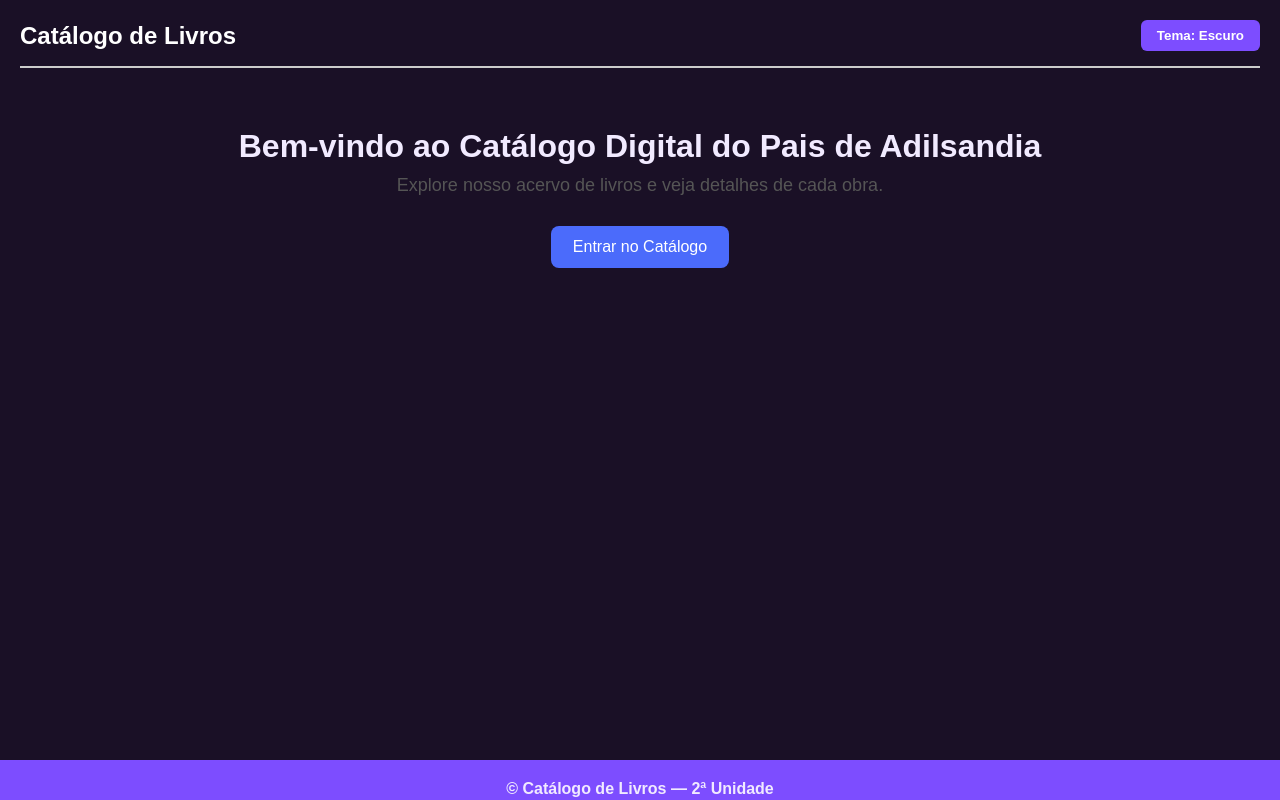
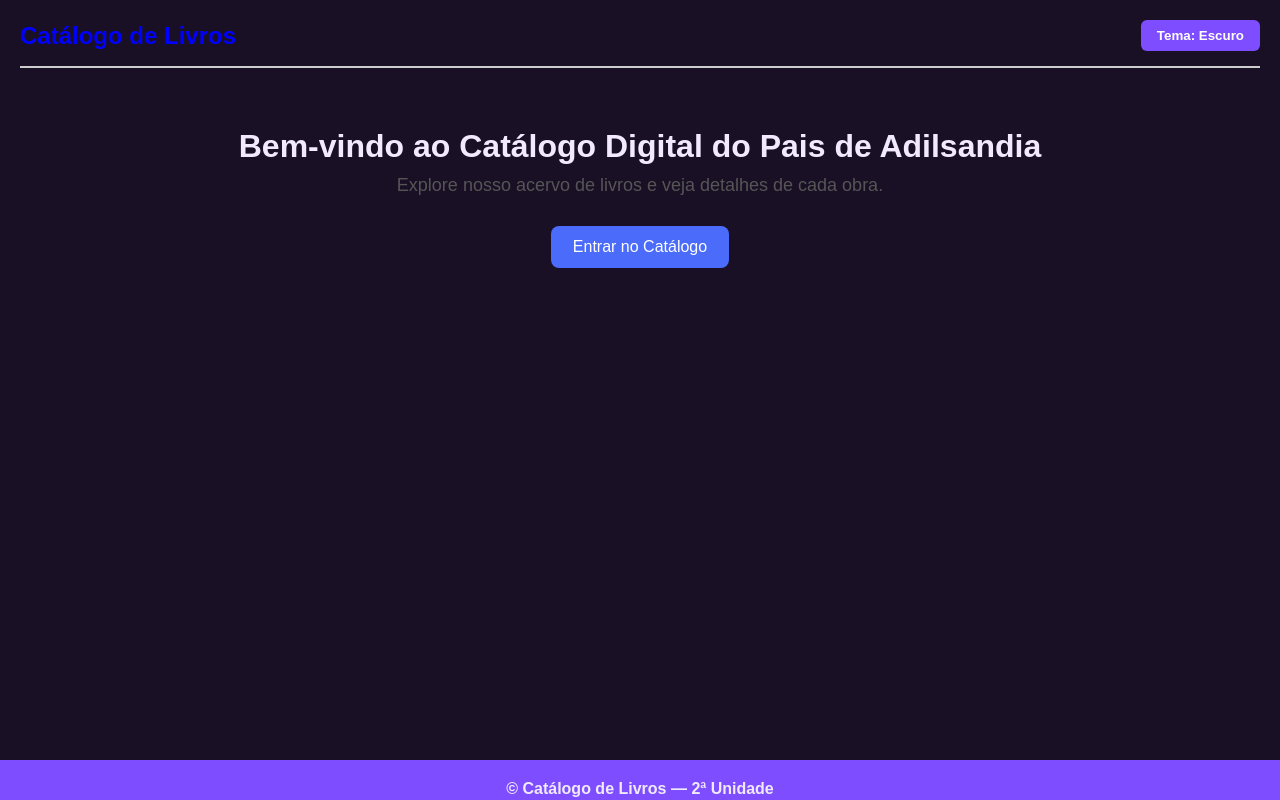
Before and after one commit to gustavotorresdv/Cat-logo-de-Livros, a React (Vite) app in the folder catalogo-react/: page / in a window 1280 px wide. Built offline with nearby package versions, Linux system fonts and the light colour scheme.

Commit message:
terminei

```diff
--- a/catalogo-react/src/components/header.jsx
+++ b/catalogo-react/src/components/header.jsx
@@ -7,7 +7,7 @@ export default function Header() {
 
   return (
     <header className={`app-header ${theme}`}>
-      <Link to="/" style={{textDecoration: "none",color: "white"}}>
+      <Link to="/" style={{textDecoration: "none",color: "blue"}}>
        <h1>Catálogo de Livros</h1>
      </Link>
       <button className="theme-btn" onClick={toggleTheme}>
```
Also changed, not shown: catalogo-react/src/App.css (line endings or trailing spaces).
